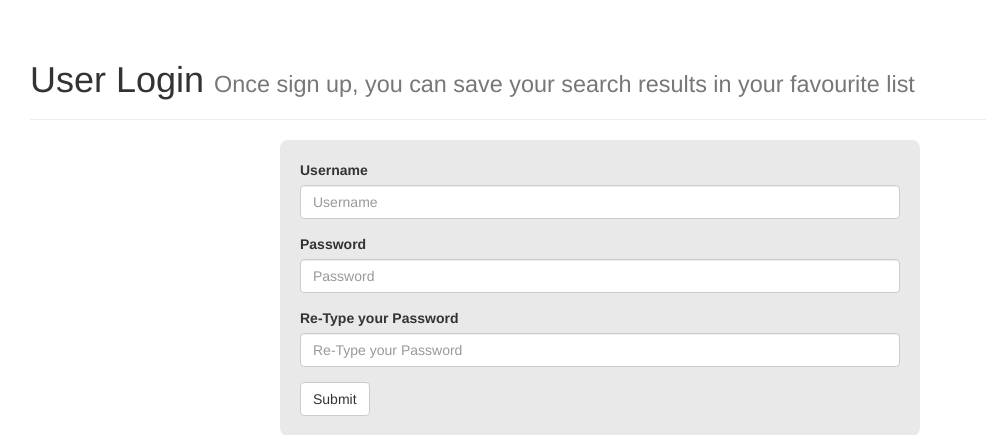
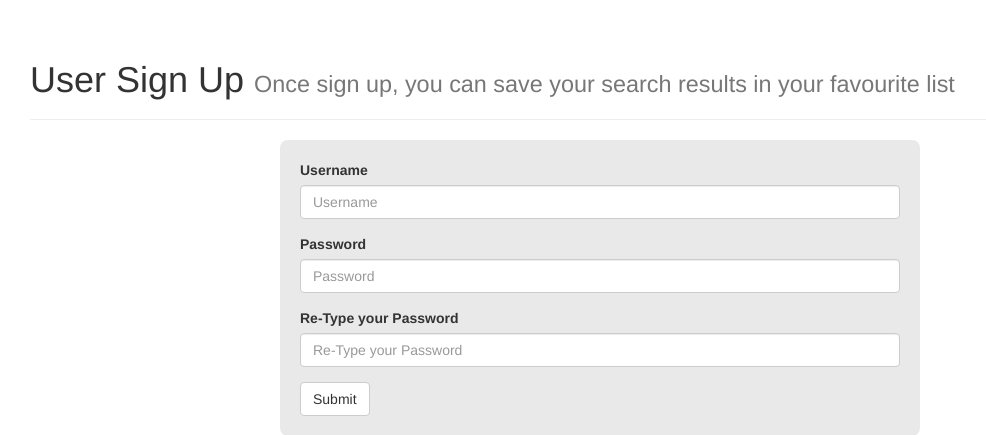
Before and after one commit to iamnowfal/web-crawler, a Flask app: page /users/register in a window 1280 px wide. Shown: the part 52-487 px from the top of the page, without its empty margins (40-1026 px from the left). Run offline with Flask 2, Linux system fonts and the light colour scheme; some libraries are stand-ins or nearby versions.

Commit message:
Change H1 tag for register.html

```diff
--- a/src/templates/users/register.html
+++ b/src/templates/users/register.html
@@ -1,7 +1,7 @@
 {% extends 'base.html' %}
 {% block content %}
 <div class="page-header">
-    <h1>User Login
+    <h1>User Sign Up
         <small>Once sign up, you can save your search results in your favourite list</small>
     </h1>
 </div>
```
